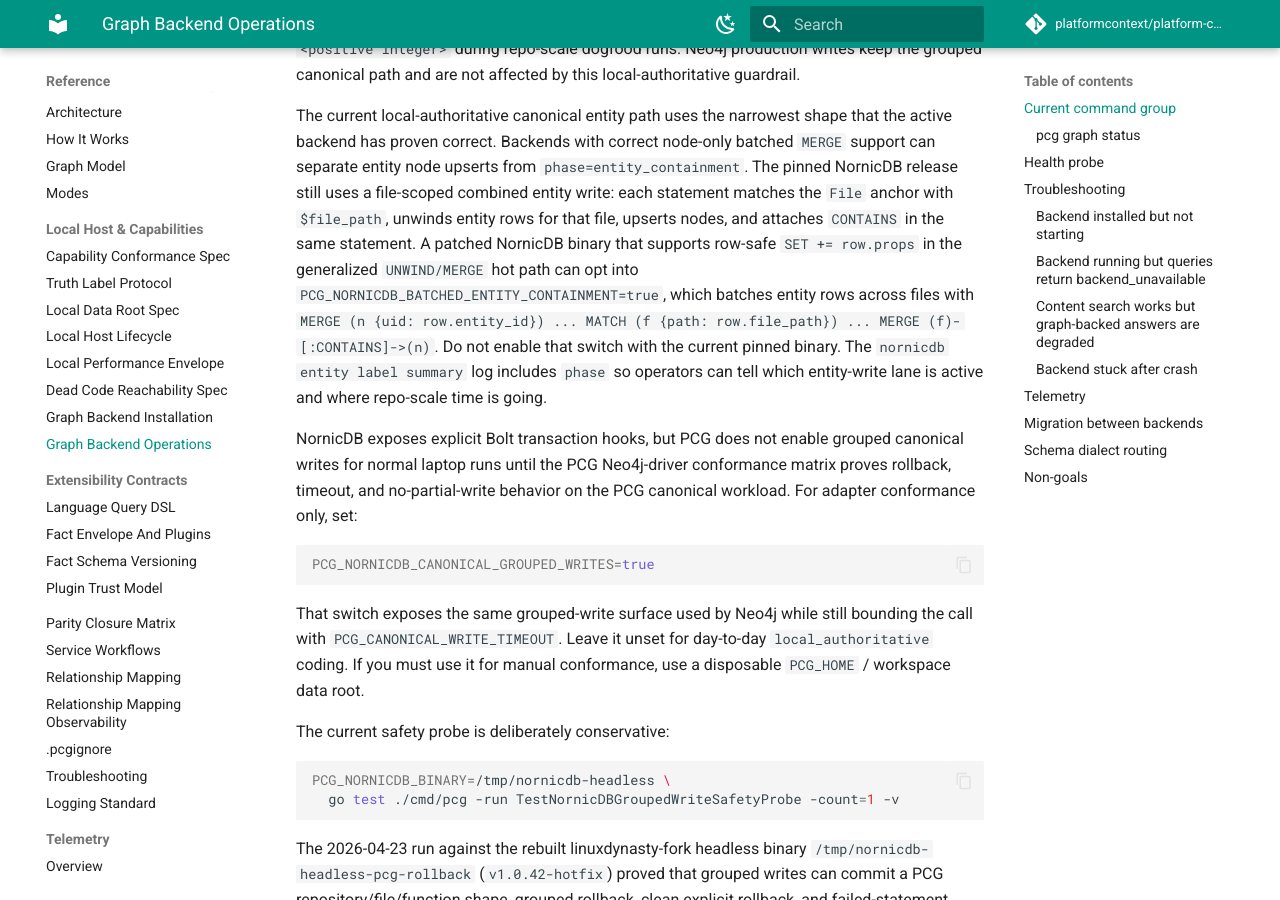
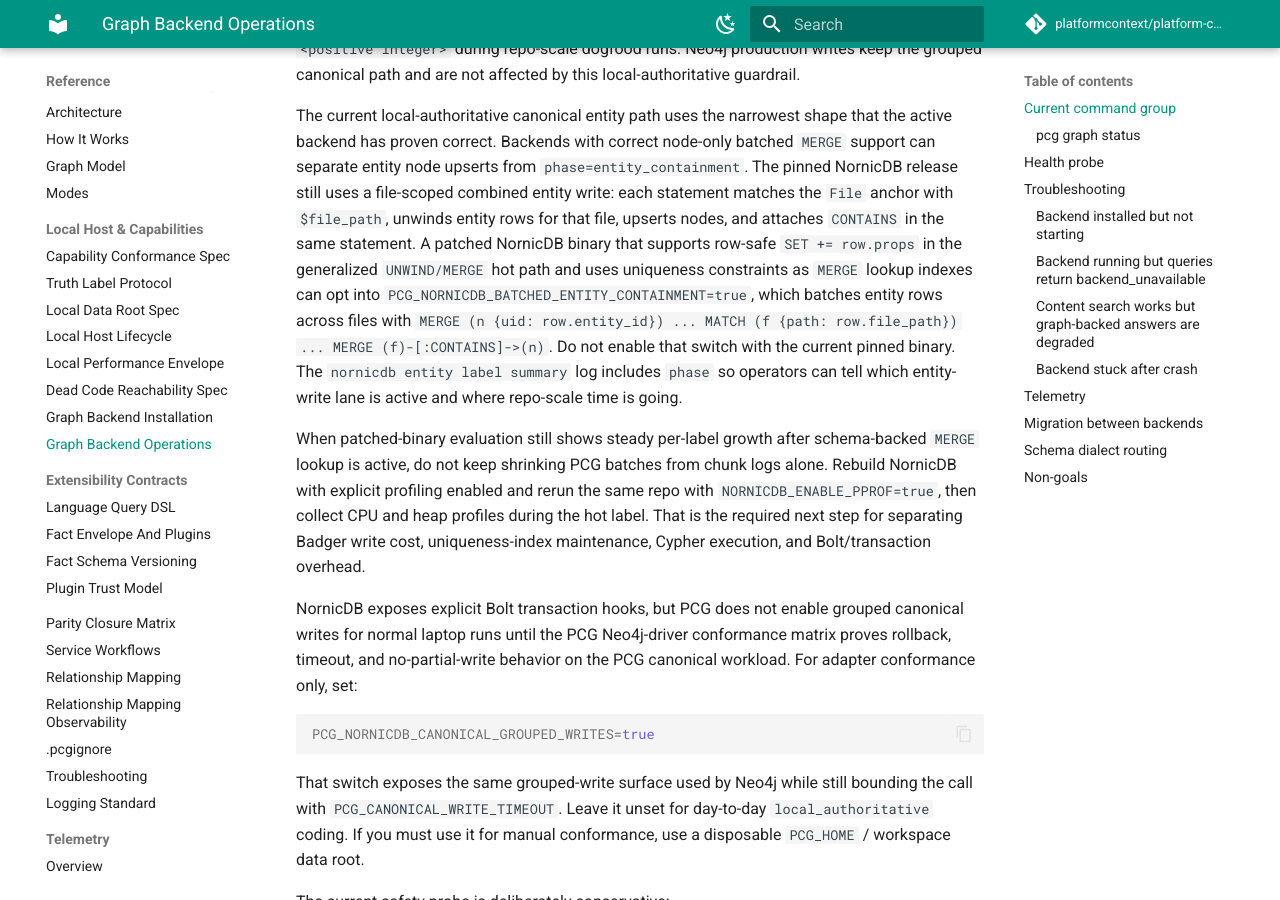
Before and after one commit to platformcontext/platform-context-graph, an MkDocs documentation site: the page built from docs/docs/reference/graph-backend-operations.md, in a window 1280 px wide and 900 px high, scrolled down 1403 px. Built offline with MkDocs 1.6.1 and Material for MkDocs 9.7.7, drawn with Linux system fonts in a browser that asks for light colours; comment, search, counter and statistics services are not loaded.

Commit message:
document nornic write profiling evidence

```diff
--- a/docs/docs/reference/graph-backend-operations.md
+++ b/docs/docs/reference/graph-backend-operations.md
@@ -75,12 +75,21 @@ file-scoped combined entity write: each statement matches the `File` anchor
 with `$file_path`, unwinds entity rows for that file, upserts nodes, and
 attaches `CONTAINS` in the same statement. A patched NornicDB binary that
 supports row-safe `SET += row.props` in the generalized `UNWIND/MERGE` hot
-path can opt into `PCG_NORNICDB_BATCHED_ENTITY_CONTAINMENT=true`, which batches
-entity rows across files with `MERGE (n {uid: row.entity_id}) ... MATCH
-(f {path: row.file_path}) ... MERGE (f)-[:CONTAINS]->(n)`. Do not enable that
-switch with the current pinned binary. The `nornicdb entity label summary` log
-includes `phase` so operators can tell which entity-write lane is active and
-where repo-scale time is going.
+path and uses uniqueness constraints as `MERGE` lookup indexes can opt into
+`PCG_NORNICDB_BATCHED_ENTITY_CONTAINMENT=true`, which batches entity rows across
+files with `MERGE (n {uid: row.entity_id}) ... MATCH (f {path: row.file_path})
+... MERGE (f)-[:CONTAINS]->(n)`. Do not enable that switch with the current
+pinned binary. The `nornicdb entity label summary` log includes `phase` so
+operators can tell which entity-write lane is active and where repo-scale time
+is going.
+
+When patched-binary evaluation still shows steady per-label growth after
+schema-backed `MERGE` lookup is active, do not keep shrinking PCG batches from
+chunk logs alone. Rebuild NornicDB with explicit profiling enabled and rerun
+the same repo with `NORNICDB_ENABLE_PPROF=true`, then collect CPU and heap
+profiles during the hot label. That is the required next step for separating
+Badger write cost, uniqueness-index maintenance, Cypher execution, and
+Bolt/transaction overhead.
 
 NornicDB exposes explicit Bolt transaction hooks, but PCG does not enable
 grouped canonical writes for normal laptop runs until the PCG Neo4j-driver
```
Also changed, not shown: docs/docs/adrs/2026-04-20-embedded-local-backends-implementation-plan.md (+7 -4 lines), docs/docs/adrs/2026-04-22-nornicdb-graph-backend-candidate.md (+4 -2 lines), docs/docs/reference/local-testing.md (+8 -4 lines).
